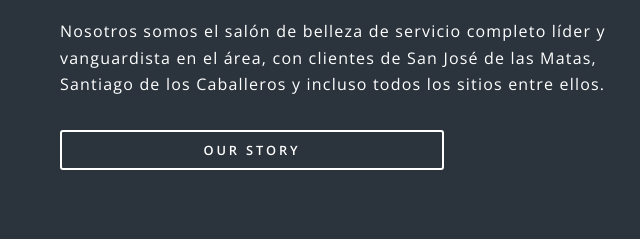
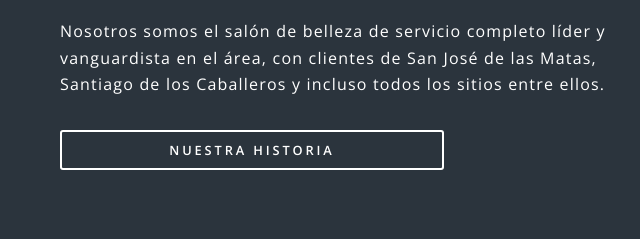
Before and after one commit to GreshamFedora/SalonCattleya, a plain HTML site: page index.html in a window 1280 px wide. Shown: the part 942-1181 px from the top of the page, 580-1220 px from the left. Drawn offline with nearby package versions, Linux system fonts and the light colour scheme.

Commit message:
updated w corrections

```diff
--- a/index.html
+++ b/index.html
@@ -51,7 +51,7 @@
 								<h2>Sobre<br />
 								Salón Cattleya</h2>
 								<p>Nosotros somos el salón de belleza de servicio completo líder y vanguardista en el área, con clientes de San José de las Matas, Santiago de los Caballeros y incluso todos los sitios entre ellos.</p>
-								<p><a href="about.html" class="button fit">Our Story</a></p>
+								<p><a href="about.html" class="button fit">Nuestra Historia</a></p>
 							</div>
 						</section>
 						<section class="spotlight">
```
Also changed, not shown: 1 other file.
